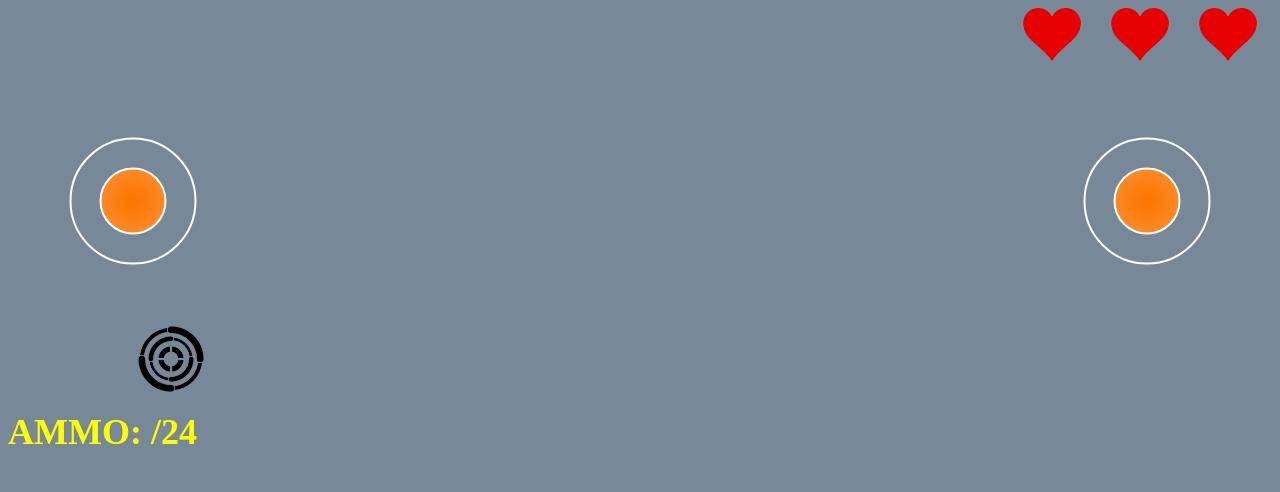
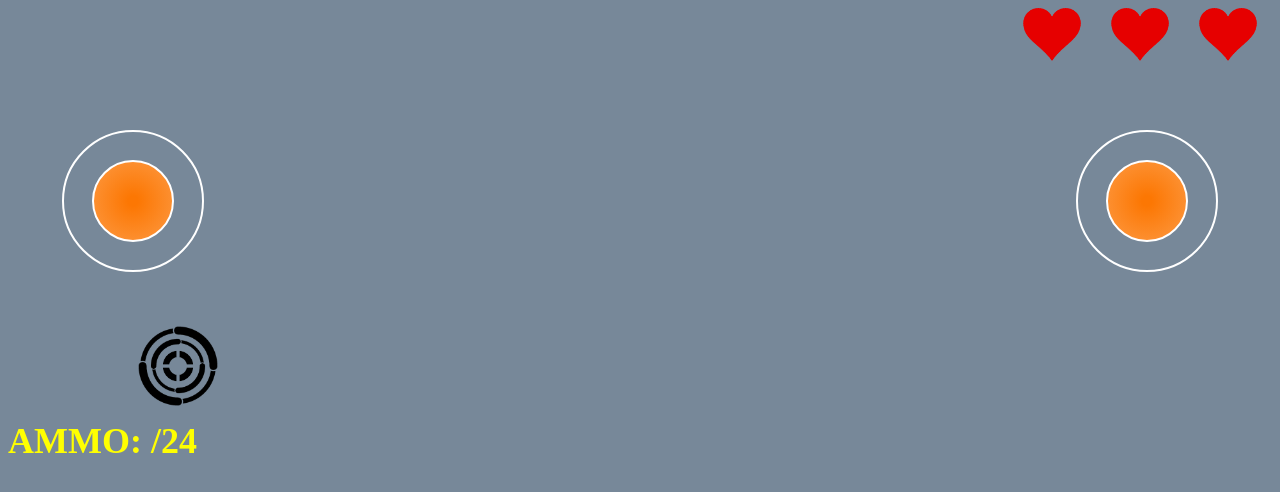
Before and after one commit to Kubuskiller/socketController, a website: page index.html in a window 1280 px wide. Drawn offline with Linux system fonts and the light colour scheme.

Commit message:
groterpk

```diff
--- a/style.css
+++ b/style.css
@@ -8,19 +8,21 @@ body {
 }
 
 #leftStickDiv {
-    width: 150px;
-    height: 150px;
-    margin: 50px;
+    width: 180px;
+    height: 180px;
+    margin: 35px;
 }
 
 #rightStickDiv {
-    width: 150px;
-    height: 150px;
-    margin: 50px;
+    width: 180px;
+    height: 180px;
+    margin: 35px;
 }
 
 .shootButton {
 margin-left: 130px;
+width: 80px;
+height: 80px;
 }
 
 .lifesImg {
@@ -35,7 +37,7 @@ margin-left: 130px;
 
 .ammoLable {
     color: yellow;
-    margin-top: 15px;
+    margin-top: 10px;
     font-size: 36px;
     font-weight: bold;
 }
```
